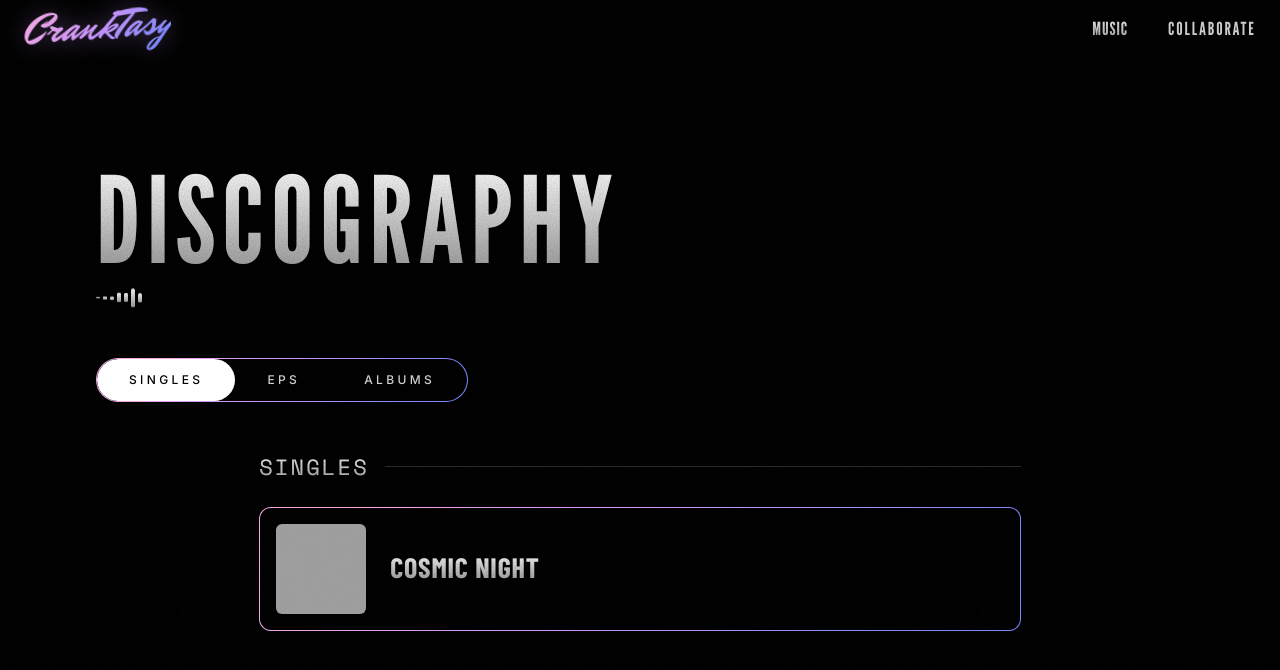
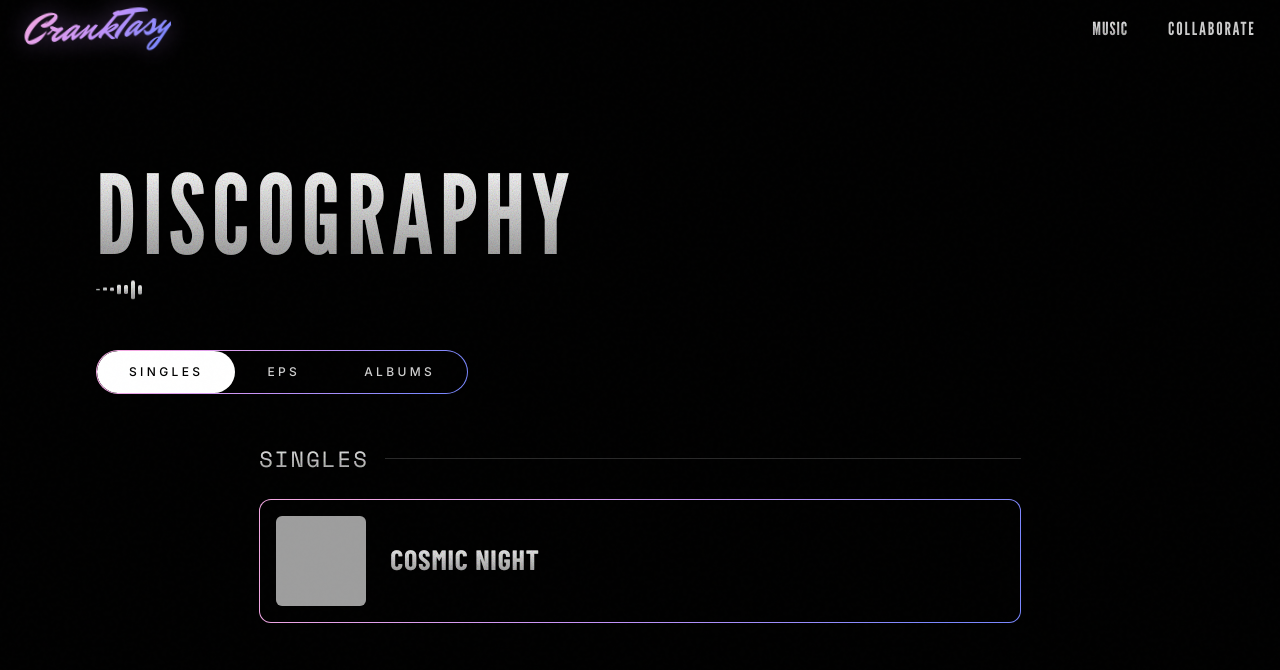
Before and after one commit to Vinayak-Dwivedi/crank-website, a React (Vite) app: page / in a window 1280 px wide. Both pictures are taken after a click on the button "MUSIC". Shown: the top 670 px of the page. Built offline with nearby package versions, Linux system fonts and the light colour scheme; grey boxes are pictures that could not be loaded; a web font is replaced by a local one.

Commit message:
Adjust headings to dynamic vw scaling

```diff
--- a/src/pages/CollaborationPage.tsx
+++ b/src/pages/CollaborationPage.tsx
@@ -59,7 +59,7 @@ export default function CollaborationPage() {
       {/* Header */}
       <div className="px-5 md:px-12 pt-6 md:pt-24 pb-6 text-center">
 
-        <h1 className="discography-heading text-[46px] sm:text-[80px] md:text-[120px] leading-[0.85] mb-5 md:mb-8 animate-fade-up delay-100 w-fit mx-auto">
+        <h1 className="discography-heading text-[12vw] sm:text-[10vw] md:text-[110px] leading-[0.85] mb-5 md:mb-8 animate-fade-up delay-100 w-fit mx-auto">
           COLLABORATE
         </h1>
         <div className="flex justify-center animate-fade-up delay-200 mb-6">
--- a/src/pages/DiscographyPage.tsx
+++ b/src/pages/DiscographyPage.tsx
@@ -46,7 +46,7 @@ export default function DiscographyPage() {
 
         {/* Header Section */}
         <div className="mb-10 lg:mb-12">
-          <h1 className="discography-heading text-[46px] sm:text-[80px] md:text-[120px] leading-[0.85] mb-4 w-fit">
+          <h1 className="discography-heading text-[12vw] sm:text-[10vw] md:text-[110px] leading-[0.85] mb-4 w-fit">
             DISCOGRAPHY
           </h1>
           <div className="flex items-center">
```
